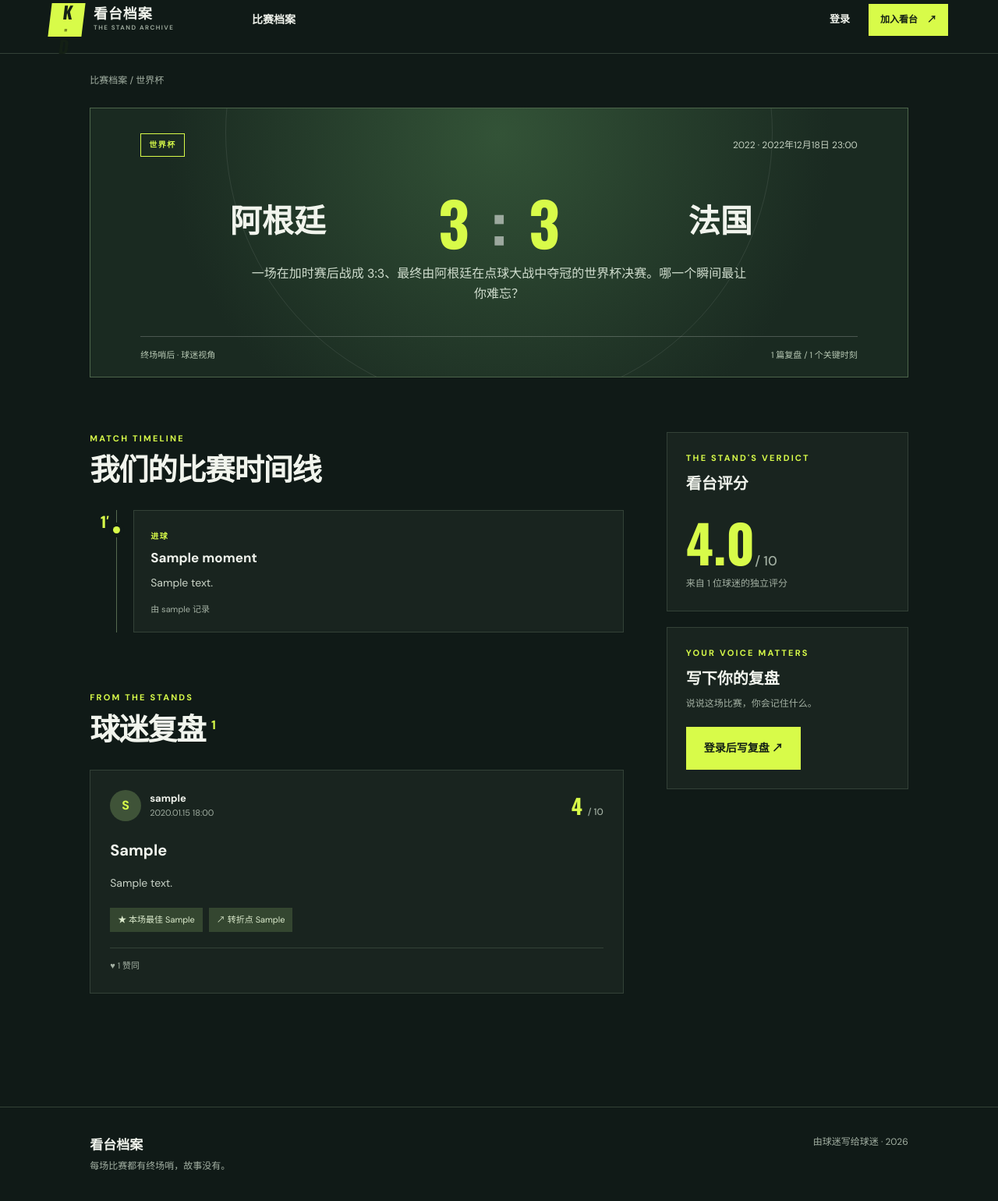
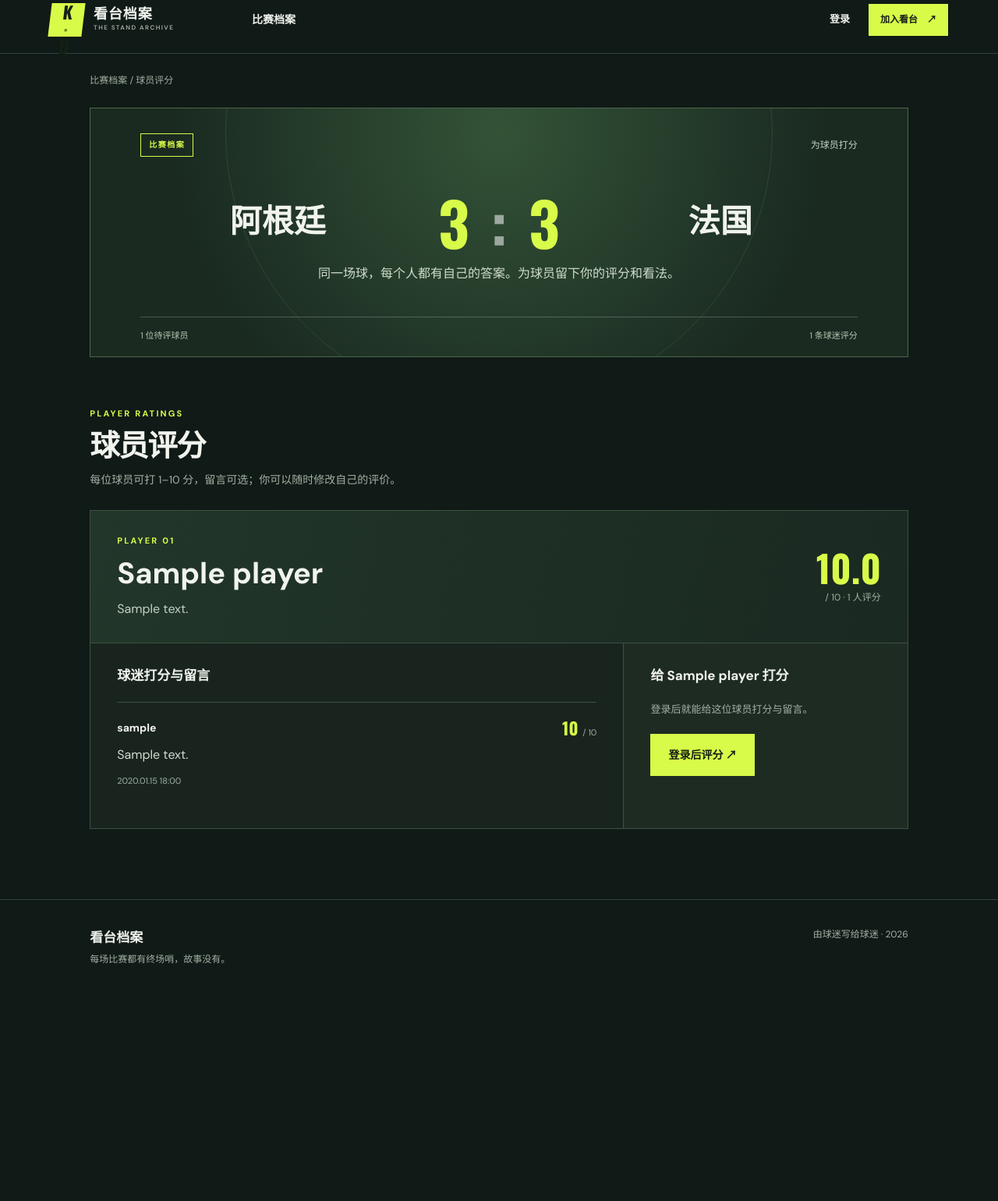
Before and after one commit to leshanlaoying/stand-archive, a Django app: page /match/1/ in a window 1280 px wide. Shown: the part 17-1557 px from the top of the page at 78% size. After the commit the page ends 1252 px from the top, so only its background shows below. Run offline with Django 5.2, Linux system fonts and the light colour scheme; data comes from the database, SQL or seed files in the repository; tables that the repository leaves empty hold one stand-in row (values such as "Sample post"); some libraries are stand-ins or nearby versions.

Commit message:
Add player ratings and fan comments

```diff
--- a/archive/forms.py
+++ b/archive/forms.py
@@ -1,7 +1,8 @@
 from django import forms
 from django.contrib.auth.forms import UserCreationForm
 from django.contrib.auth.models import User
-from .models import Moment, Review
+
+from .models import PlayerRating
 
 
 class RegisterForm(UserCreationForm):
@@ -13,25 +14,11 @@ class RegisterForm(UserCreationForm):
         labels = {"username": "球迷昵称"}
 
 
-class ReviewForm(forms.ModelForm):
+class PlayerRatingForm(forms.ModelForm):
     class Meta:
-        model = Review
-        fields = ("rating", "headline", "body", "player_of_match", "turning_point")
+        model = PlayerRating
+        fields = ("score", "comment")
         widgets = {
-            "rating": forms.Select(choices=[(i, f"{i} 分") for i in range(1, 11)]),
-            "headline": forms.TextInput(attrs={"placeholder": "一句话说出这场比赛留给你的印象"}),
-            "body": forms.Textarea(attrs={"rows": 5, "placeholder": "战术、球员、情绪、争议……写下你想保存的观点"}),
-            "player_of_match": forms.TextInput(attrs={"placeholder": "可选"}),
-            "turning_point": forms.TextInput(attrs={"placeholder": "可选：哪一刻改变了比赛？"}),
+            "score": forms.Select(choices=[("", "请选择分数")] + [(i, f"{i} 分") for i in range(1, 11)]),
+            "comment": forms.Textarea(attrs={"rows": 3, "maxlength": 600, "placeholder": "说说这位球员的表现（可选）"}),
         }
-
-
-class MomentForm(forms.ModelForm):
-    class Meta:
-        model = Moment
-        fields = ("minute", "kind", "title", "body")
-        widgets = {
-            "minute": forms.NumberInput(attrs={"min": 0, "max": 130, "placeholder": "分钟"}),
-            "title": forms.TextInput(attrs={"placeholder": "这一刻发生了什么？"}),
-            "body": forms.Textarea(attrs={"rows": 3, "placeholder": "补充你的看法（可选）"}),
-        }
--- a/archive/views.py
+++ b/archive/views.py
@@ -1,86 +1,62 @@
 from django.contrib import messages
 from django.contrib.auth import login
 from django.contrib.auth.decorators import login_required
-from django.db.models import Avg, Count, Q
+from django.db.models import Avg, Count, Prefetch, Q
 from django.shortcuts import get_object_or_404, redirect, render
 from django.views.decorators.http import require_POST
-from .forms import MomentForm, RegisterForm, ReviewForm
-from .models import Match, Moment, Review, ReviewLike
+
+from .forms import PlayerRatingForm, RegisterForm
+from .models import Match, Player, PlayerRating
 
 
 def home(request):
-    matches = Match.objects.annotate(review_count=Count("reviews", distinct=True), average_rating=Avg("reviews__rating"))
+    matches = Match.objects.annotate(
+        player_count=Count("players", distinct=True),
+        rating_count=Count("players__ratings", distinct=True),
+    )
     query = request.GET.get("q", "").strip()[:100]
-    competition = request.GET.get("competition", "").strip()[:100]
     if query:
-        matches = matches.filter(Q(home_team__icontains=query) | Q(away_team__icontains=query) | Q(competition__icontains=query))
-    if competition:
-        matches = matches.filter(competition=competition)
-    competitions = Match.objects.order_by("competition").values_list("competition", flat=True).distinct()
-    featured = Match.objects.filter(featured=True).order_by("-kickoff_at").first() or Match.objects.first()
+        matches = matches.filter(Q(home_team__icontains=query) | Q(away_team__icontains=query))
+    featured = Match.objects.first()
     return render(request, "archive/home.html", {
-        "matches": matches[:30], "featured": featured, "competitions": competitions,
-        "query": query, "selected_competition": competition,
-        "total_matches": Match.objects.count(), "total_reviews": Review.objects.count(),
-        "total_moments": Moment.objects.count(),
+        "matches": matches[:30], "featured": featured, "query": query,
+        "total_matches": Match.objects.count(),
+        "total_players": Player.objects.count(),
+        "total_ratings": PlayerRating.objects.count(),
     })
 
 
 def match_detail(request, pk):
     match = get_object_or_404(Match, pk=pk)
-    reviews = match.reviews.select_related("author").annotate(like_count=Count("likes"))
-    moments = match.moments.select_related("author")
-    my_review = match.reviews.filter(author=request.user).first() if request.user.is_authenticated else None
-    liked_ids = set(ReviewLike.objects.filter(user=request.user, review__match=match).values_list("review_id", flat=True)) if request.user.is_authenticated else set()
-    average = reviews.aggregate(value=Avg("rating"))["value"]
+    ratings = PlayerRating.objects.select_related("author").order_by("-updated_at", "-id")
+    players = list(match.players.annotate(
+        average_score=Avg("ratings__score"), rating_count=Count("ratings"),
+    ).prefetch_related(Prefetch("ratings", queryset=ratings)))
+    for player in players:
+        player.my_rating = next(
+            (rating for rating in player.ratings.all() if rating.author_id == request.user.pk), None
+        ) if request.user.is_authenticated else None
+        player.rating_form = PlayerRatingForm(instance=player.my_rating)
     return render(request, "archive/match_detail.html", {
-        "match": match, "reviews": reviews, "moments": moments,
-        "my_review": my_review, "review_form": ReviewForm(instance=my_review),
-        "moment_form": MomentForm(), "average": average, "liked_ids": liked_ids,
+        "match": match, "players": players,
+        "total_ratings": sum(player.rating_count for player in players),
     })
 
 
 @login_required
 @require_POST
-def save_review(request, pk):
-    match = get_object_or_404(Match, pk=pk)
-    existing = Review.objects.filter(match=match, author=request.user).first()
-    form = ReviewForm(request.POST, instance=existing)
+def save_player_rating(request, pk, player_pk):
+    player = get_object_or_404(Player, pk=player_pk, match_id=pk)
+    form = PlayerRatingForm(request.POST)
     if form.is_valid():
-        review = form.save(commit=False)
-        review.match = match
-        review.author = request.user
-        review.save()
-        messages.success(request, "你的复盘已保存。")
+        PlayerRating.objects.update_or_create(
+            player=player, author=request.user,
+            defaults={"score": form.cleaned_data["score"], "comment": form.cleaned_data["comment"]},
+        )
+        messages.success(request, f"已保存你给 {player.name} 的评分。")
     else:
-        messages.error(request, "复盘未保存，请检查评分和必填内容。")
-    return redirect(match)
-
-
-@login_required
-@require_POST
-def add_moment(request, pk):
-    match = get_object_or_404(Match, pk=pk)
-    form = MomentForm(request.POST)
-    if form.is_valid():
-        moment = form.save(commit=False)
-        moment.match = match
-        moment.author = request.user
-        moment.save()
-        messages.success(request, "关键时刻已加入时间线。")
-    else:
-        messages.error(request, "关键时刻未保存，请检查分钟和标题。")
-    return redirect(match)
-
-
-@login_required
-@require_POST
-def toggle_like(request, pk):
-    review = get_object_or_404(Review, pk=pk)
-    like, created = ReviewLike.objects.get_or_create(review=review, user=request.user)
-    if not created:
-        like.delete()
-    return redirect(review.match)
+        messages.error(request, "评分未保存。请选 1–10 分，留言不超过 600 字。")
+    return redirect(f"{player.match.get_absolute_url()}#player-{player.pk}")
 
 
 def register(request):
@@ -97,6 +73,5 @@ def register(request):
 
 @login_required
 def my_page(request):
-    reviews = Review.objects.filter(author=request.user).select_related("match")
-    moments = Moment.objects.filter(author=request.user).select_related("match").order_by("-created_at")[:12]
-    return render(request, "archive/my_page.html", {"reviews": reviews, "moments": moments})
+    ratings = PlayerRating.objects.filter(author=request.user).select_related("player__match")
+    return render(request, "archive/my_page.html", {"ratings": ratings})
--- a/config/urls.py
+++ b/config/urls.py
@@ -8,8 +8,6 @@ urlpatterns = [
     path("register/", views.register, name="register"),
     path("", views.home, name="home"),
     path("match/<int:pk>/", views.match_detail, name="match_detail"),
-    path("match/<int:pk>/review/", views.save_review, name="save_review"),
-    path("match/<int:pk>/moment/", views.add_moment, name="add_moment"),
-    path("review/<int:pk>/like/", views.toggle_like, name="toggle_like"),
+    path("match/<int:pk>/player/<int:player_pk>/rating/", views.save_player_rating, name="save_player_rating"),
     path("me/", views.my_page, name="my_page"),
 ]
--- /dev/null
+++ b/static/archive/player-ratings.css
@@ -0,0 +1,24 @@
+.players-section { padding: 64px 9% 90px; }
+.players-list { display: grid; gap: 24px; }
+.player-card { background: #19241f; border: 1px solid #3c5040; scroll-margin-top: 24px; }
+.player-card:target { border-color: #d8fb49; }
+.player-head { display: flex; justify-content: space-between; align-items: center; gap: 24px; padding: 30px 34px; background: linear-gradient(105deg, #22362a, #1a2921); border-bottom: 1px solid #3c5040; }
+.player-head h3 { font-size: clamp(25px, 3vw, 38px); line-height: 1.2; margin: 10px 0 0; }
+.player-note { color: #c4d0c3; margin: 10px 0 0; }
+.player-average { display: flex; flex-direction: column; text-align: right; white-space: nowrap; }
+.player-average strong { color: #d8fb49; font: 700 48px/1 Oswald, sans-serif; }
+.player-average span { color: #a3b0a3; font-size: 12px; margin-top: 5px; }
+.player-body { display: grid; grid-template-columns: minmax(0, 1.5fr) minmax(250px, 0.8fr); gap: 0; }
+.player-comments, .player-vote { padding: 28px 34px 34px; }
+.player-vote { border-left: 1px solid #3c5040; background: #1e2b23; }
+.player-comments h4, .player-vote h4 { font-size: 17px; margin: 0 0 20px; }
+.player-vote p { color: #a3b0a3; font-size: 13px; margin-bottom: 20px; }
+.player-comment { border-top: 1px solid #3c5040; padding: 16px 0; }
+.player-comment-top { display: flex; justify-content: space-between; gap: 12px; align-items: center; }
+.player-comment-top strong { font-size: 14px; }
+.player-comment-top span { color: #d8fb49; font: 700 22px Oswald, sans-serif; }
+.player-comment-top small { color: #a3b0a3; font: 400 11px 'DM Sans', sans-serif; }
+.player-comment p { margin: 6px 0; color: #d1dcd0; overflow-wrap: anywhere; }
+.player-comment time { color: #a3b0a3; font-size: 11px; }
+@media (max-width: 800px) { .player-body { grid-template-columns: 1fr; } .player-vote { border-left: 0; border-top: 1px solid #3c5040; } }
+@media (max-width: 680px) { .players-section { padding: 45px 6%; } .player-head, .player-comments, .player-vote { padding: 22px; } .player-average strong { font-size: 36px; } }
--- a/templates/archive/match_detail.html
+++ b/templates/archive/match_detail.html
@@ -1,9 +1,12 @@
 {% extends 'base.html' %}
-{% block title %}{{ match.home_team }} vs {{ match.away_team }} · 看台档案{% endblock %}
+{% block title %}{{ match.home_team }} vs {{ match.away_team }} · 球员评分{% endblock %}
 {% block content %}
-<div class="breadcrumb"><a href="{% url 'home' %}">比赛档案</a><span> / </span>{{ match.competition }}</div>
-<section class="detail-hero" style="--accent:{{ match.cover_color }}"><div class="detail-meta"><span class="pill">{{ match.competition }}</span><span>{{ match.season }} · {{ match.kickoff_at|date:"Y年n月j日 H:i" }}</span></div><div class="detail-match"><div class="detail-team">{{ match.home_team }}</div><div class="detail-score">{% if match.has_score %}{{ match.home_score }} <span>:</span> {{ match.away_score }}{% else %}<small>VS</small>{% endif %}</div><div class="detail-team">{{ match.away_team }}</div></div><p class="detail-summary">{{ match.summary|default:"一场比赛，不止一个答案。写下你眼中的九十分钟。" }}</p><div class="detail-bottom"><span>终场哨后 · 球迷视角</span><span>{{ reviews.count }} 篇复盘 / {{ moments.count }} 个关键时刻</span></div></section>
-<div class="detail-layout"><div class="detail-main"><section class="content-section"><div class="section-heading"><div><span class="section-kicker">MATCH TIMELINE</span><h2>我们的比赛时间线</h2></div></div><div class="timeline">{% for moment in moments %}<article class="moment"><div class="moment-minute">{{ moment.minute }}′</div><div class="moment-content"><span class="moment-kind">{{ moment.get_kind_display }}</span><h3>{{ moment.title }}</h3>{% if moment.body %}<p>{{ moment.body|linebreaksbr }}</p>{% endif %}<small>由 {{ moment.author.username }} 记录</small></div></article>{% empty %}<div class="section-empty">还没有关键时刻。你记得的那一幕，可以成为第一条记录。</div>{% endfor %}</div>{% if user.is_authenticated %}<details class="entry-panel"><summary>＋ 记录一个关键时刻</summary><form method="post" action="{% url 'add_moment' match.pk %}" class="form-grid">{% csrf_token %}{{ moment_form.as_div }}<button class="button" type="submit">保存到时间线 ↗</button></form></details>{% endif %}</section>
-<section class="content-section"><div class="section-heading"><div><span class="section-kicker">FROM THE STANDS</span><h2>球迷复盘 <sup>{{ reviews.count }}</sup></h2></div></div><div class="review-list">{% for review in reviews %}<article class="review-card"><div class="review-top"><div class="avatar">{{ review.author.username|first|upper }}</div><div><strong>{{ review.author.username }}</strong><small>{{ review.updated_at|date:"Y.m.d H:i" }}</small></div><span class="review-rating">{{ review.rating }} <small>/ 10</small></span></div><h3>{{ review.headline }}</h3><p>{{ review.body|linebreaksbr }}</p>{% if review.player_of_match or review.turning_point %}<div class="review-tags">{% if review.player_of_match %}<span>★ 本场最佳 {{ review.player_of_match }}</span>{% endif %}{% if review.turning_point %}<span>↗ 转折点 {{ review.turning_point }}</span>{% endif %}</div>{% endif %}<div class="review-footer">{% if user.is_authenticated %}<form method="post" action="{% url 'toggle_like' review.pk %}">{% csrf_token %}<button class="like-button {% if review.pk in liked_ids %}liked{% endif %}" type="submit">♥ {{ review.like_count }} 赞同</button></form>{% else %}<span>♥ {{ review.like_count }} 赞同</span>{% endif %}{% if user == review.author %}<span>你的复盘 · 可在右侧修改</span>{% endif %}</div></article>{% empty %}<div class="section-empty">还没有球迷复盘。你的观点会是这里的第一篇。</div>{% endfor %}</div></section></div>
-<aside class="detail-aside"><div class="aside-card rating-card"><span class="section-kicker">THE STAND'S VERDICT</span><h3>看台评分</h3><div class="rating-number">{% if average %}{{ average|floatformat:1 }}{% else %}—{% endif %}<small>/ 10</small></div><p>来自 {{ reviews.count }} 位球迷的独立评分</p></div><div class="aside-card write-card"><span class="section-kicker">YOUR VOICE MATTERS</span><h3>{% if my_review %}更新你的复盘{% else %}写下你的复盘{% endif %}</h3><p>说说这场比赛，你会记住什么。</p>{% if user.is_authenticated %}<form method="post" action="{% url 'save_review' match.pk %}" class="form-grid">{% csrf_token %}{{ review_form.as_div }}<button class="button" type="submit">{% if my_review %}更新复盘{% else %}发布复盘{% endif %} ↗</button></form>{% else %}<a class="button" href="{% url 'login' %}?next={{ request.path|urlencode }}">登录后写复盘 ↗</a>{% endif %}</div></aside></div>
+<div class="breadcrumb"><a href="{% url 'home' %}">比赛档案</a><span> / </span>球员评分</div>
+<section class="detail-hero" style="--accent:{{ match.cover_color }}"><div class="detail-meta"><span class="pill">比赛档案</span><span>为球员打分</span></div><div class="detail-match"><div class="detail-team">{{ match.home_team }}</div><div class="detail-score">{% if match.has_score %}{{ match.home_score }} <span>:</span> {{ match.away_score }}{% else %}<small>VS</small>{% endif %}</div><div class="detail-team">{{ match.away_team }}</div></div><p class="detail-summary">同一场球，每个人都有自己的答案。为球员留下你的评分和看法。</p><div class="detail-bottom"><span>{{ players|length }} 位待评球员</span><span>{{ total_ratings }} 条球迷评分</span></div></section>
+<section class="players-section"><div class="section-heading"><div><span class="section-kicker">PLAYER RATINGS</span><h2>球员评分</h2><p>每位球员可打 1–10 分，留言可选；你可以随时修改自己的评价。</p></div>{% if user.is_staff %}<a class="section-link" href="{% url 'admin:archive_match_change' match.pk %}">管理球员名单 ↗</a>{% endif %}</div>
+  <div class="players-list">{% for player in players %}<article class="player-card" id="player-{{ player.pk }}"><div class="player-head"><div><span class="section-kicker">PLAYER {{ forloop.counter|stringformat:"02d" }}</span><h3>{{ player.name }}</h3>{% if player.note %}<p class="player-note">{{ player.note }}</p>{% endif %}</div><div class="player-average"><strong>{% if player.average_score %}{{ player.average_score|floatformat:1 }}{% else %}—{% endif %}</strong><span>/ 10 · {{ player.rating_count }} 人评分</span></div></div>
+    <div class="player-body"><div class="player-comments"><h4>球迷打分与留言</h4>{% for rating in player.ratings.all %}<div class="player-comment"><div class="player-comment-top"><strong>{{ rating.author.username }}</strong><span>{{ rating.score }} <small>/ 10</small></span></div>{% if rating.comment %}<p>{{ rating.comment|linebreaksbr }}</p>{% endif %}<time>{{ rating.updated_at|date:"Y.m.d H:i" }}</time></div>{% empty %}<div class="section-empty">还没有人打分。来做第一位吧！</div>{% endfor %}</div>
+      <div class="player-vote"><h4>{% if player.my_rating %}修改我的评分{% else %}给 {{ player.name }} 打分{% endif %}</h4>{% if user.is_authenticated %}<form method="post" action="{% url 'save_player_rating' match.pk player.pk %}" class="form-grid">{% csrf_token %}{{ player.rating_form.as_div }}<button class="button" type="submit">{% if player.my_rating %}更新评分{% else %}提交评分{% endif %} ↗</button></form>{% else %}<p>登录后就能给这位球员打分与留言。</p><a class="button" href="{% url 'login' %}?next={{ request.path|urlencode }}">登录后评分 ↗</a>{% endif %}</div></div>
+  </article>{% empty %}<div class="section-empty">管理员还没有添加待评球员。{% if user.is_staff %}<a href="{% url 'admin:archive_match_change' match.pk %}">现在添加球员 ↗</a>{% endif %}</div>{% endfor %}</div>
+</section>
 {% endblock %}
--- a/templates/archive/my_page.html
+++ b/templates/archive/my_page.html
@@ -1,3 +1,3 @@
 {% extends 'base.html' %}
-{% block title %}我的看台 · 看台档案{% endblock %}
-{% block content %}<section class="page-heading"><span class="section-kicker">MY STAND</span><h1>你好，{{ user.username }}。</h1><p>那些值得记住的九十分钟，都在这里。</p></section><div class="profile-stats"><div><strong>{{ reviews.count }}</strong><span>篇复盘</span></div><div><strong>{{ moments.count }}</strong><span>个近期记录</span></div></div><section class="archive-section"><div class="section-heading"><div><span class="section-kicker">MY MATCH NOTES</span><h2>我的复盘</h2></div></div><div class="my-list">{% for review in reviews %}<a class="my-item" href="{{ review.match.get_absolute_url }}"><span class="my-match">{{ review.match.home_team }} vs {{ review.match.away_team }}</span><span>{{ review.headline }}</span><b>{{ review.rating }}/10 ↗</b></a>{% empty %}<div class="section-empty">你还没有写过复盘。去比赛档案里留下第一篇吧。</div>{% endfor %}</div></section><section class="archive-section"><div class="section-heading"><div><span class="section-kicker">MY MOMENTS</span><h2>我记录的关键时刻</h2></div></div><div class="my-list">{% for moment in moments %}<a class="my-item" href="{{ moment.match.get_absolute_url }}"><span class="my-match">{{ moment.match.home_team }} vs {{ moment.match.away_team }}</span><span>{{ moment.minute }}′ {{ moment.title }}</span><b>↗</b></a>{% empty %}<div class="section-empty">你还没有记录关键时刻。</div>{% endfor %}</div></section>{% endblock %}
+{% block title %}我的评分 · 看台档案{% endblock %}
+{% block content %}<section class="page-heading"><span class="section-kicker">MY STAND</span><h1>你好，{{ user.username }}。</h1><p>你给球员留下的分数和看法都在这里。</p></section><div class="profile-stats"><div><strong>{{ ratings.count }}</strong><span>位球员已评分</span></div></div><section class="archive-section"><div class="section-heading"><div><span class="section-kicker">MY RATINGS</span><h2>我的球员评分</h2></div></div><div class="my-list">{% for rating in ratings %}<a class="my-item" href="{{ rating.player.match.get_absolute_url }}#player-{{ rating.player.pk }}"><span class="my-match">{{ rating.player.match.home_team }} vs {{ rating.player.match.away_team }}</span><span>{{ rating.player.name }}{% if rating.comment %} · {{ rating.comment|truncatechars:46 }}{% endif %}</span><b>{{ rating.score }}/10 ↗</b></a>{% empty %}<div class="section-empty">你还没有给球员打分。去比赛档案选一位吧。</div>{% endfor %}</div></section>{% endblock %}
--- a/templates/base.html
+++ b/templates/base.html
@@ -7,6 +7,7 @@
   <meta name="description" content="看台档案：让每一场比赛，都留下我们的声音。">
   <title>{% block title %}看台档案{% endblock %}</title>
   <link rel="stylesheet" href="{% static 'archive/style.css' %}">
+  <link rel="stylesheet" href="{% static 'archive/player-ratings.css' %}">
 </head>
 <body>
   <div class="site-shell">
```
Also changed, not shown: archive/admin.py (+39 -5 lines), archive/management/commands/seed_preview_match.py (added, +20 -0 lines), archive/models.py (+35 -2 lines), archive/tests.py (+60 -35 lines), templates/archive/home.html (+19 -8 lines), archive/migrations/0003_alter_match_competition_alter_match_kickoff_at_and_more.py (added).
